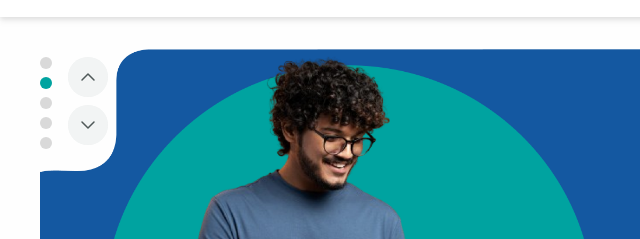
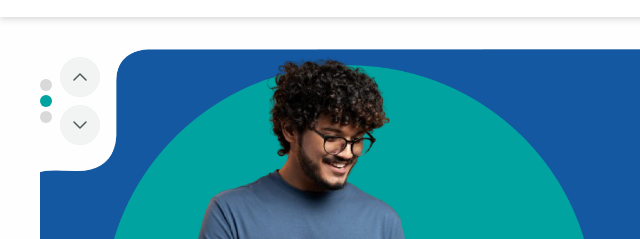
Before and after one commit to MohdFahd/Ibest, a website: page src/index.html in a window 1280 px wide. Shown: the part 183-422 px from the top of the page, 0-640 px from the left. Drawn offline with nearby package versions, Linux system fonts and the light colour scheme.

Commit message:
Update CSS styles for pagination bullets in index.html

```diff
--- a/src/index.html
+++ b/src/index.html
@@ -29,6 +29,22 @@
       .TheSans-bold {
         font-family: "TheSans-bold" !important ;
       }
+      .swiper-pagination {
+        display: flex;
+        flex-direction: column;
+        justify-content: center;
+      }
+      .swiper-pagination-bullet {
+        margin: 2px 0;
+        border-radius: 50%;
+        background-color: #d9d9d9;
+        width: 12px;
+        height: 12px;
+      }
+      .swiper-pagination-bullet-active {
+        color: #fff;
+        background: #00a3a0;
+      }
     </style>
   </head>
 
@@ -51,48 +67,6 @@
               <img src="./assets/icons/search.svg" alt="" />
             </div>
           </div>
-          <!-- <div class="mt-[26px] w-full bg-black">
-          <img src="./assets/imgs/logo.svg" class="" alt="" />
-        </div>
-        <div class="self-end">
-          <ul class="flex justify-end items-center">
-            <li class="active text-xl px-4 mx-2 my-2">
-              <a href="#">المتجر</a>
-            </li>
-            <li
-              class="text-xl text-[#AAAAAA] relative mx-2 hover:bg-[#00A3A0] hover:text-white cursor-pointer py-2 px-7 hover:rounded-xl"
-            >
-              <span
-                class="rounded-full bg-red-500 absolute text-sm w-5 h-5 text-white text-center left-2 top-0"
-                >1</span
-              >
-              <a href="#">جديد</a>
-            </li>
-            <li
-              class="text-xl text-[#AAAAAA] mx-2 hover:bg-[#00A3A0] hover:text-white cursor-pointer py-2 px-7 hover:rounded-xl"
-            >
-              <a href="#">الأكثر مبيعاً</a>
-            </li>
-
-            <li
-              class="text-xl text-[#AAAAAA] mx-2 hover:bg-[#00A3A0] hover:text-white cursor-pointer py-2 px-7 hover:rounded-xl"
-            >
-              <a href="#">عروض</a>
-            </li>
-          </ul>
-        </div>
-        <div class="mt-[26px] relative cursor-pointer">
-          <input
-            type="text"
-            class="bg-[#F2F4F4] min-w-[400px] px-3 rounded-3xl text-base h-[50px]"
-            placeholder="البحث"
-          />
-          <div
-            class="bg-[#00A3A0] rounded-full absolute w-[40px] h-[40px] flex items-center justify-center left-0 top-0 mt-1 ml-1"
-          >
-            <img src="./assets/icons/search.svg" alt="" />
-          </div>
-        </div> -->
         </div>
         <div class="flex justify-center py-5">
           <ul class="flex justify-end items-center">
@@ -127,7 +101,6 @@
     <div class="container mx-auto px-10 my-8">
       <main>
         <!-- banner -->
-
         <div class="md:flex justify-center hidden">
           <div
             class="bg-cover bg-no-repeat bg-center flex justify-between w-full relative swiper mySwiper overflow-hidden"
@@ -188,7 +161,7 @@
             </div>
             <!-- Arrows -->
             <div class="flex top-0 absolute left-0">
-              <div class="mx-4">
+              <div class="mx-2">
                 <div
                   class="w-[40px] h-[40px] bg-[#F2F4F4] rounded-full flex justify-center items-center my-2 cursor-pointer swiper-button-prev hover:bg-blue-950"
                 >
@@ -200,83 +173,15 @@
                   <img src="./assets/icons/downArrow.svg" alt="" />
                 </div>
               </div>
-              <div>
+              <div class="swiper-pagination">
                 <div
-                  class="w-[12px] h-[12px] bg-[#D9D9D9] rounded-full my-2"
-                ></div>
-                <div
-                  class="w-[12px] h-[12px] bg-[#00A3A0] rounded-full my-2"
-                ></div>
-                <div
-                  class="w-[12px] h-[12px] bg-[#D9D9D9] rounded-full my-2"
-                ></div>
-                <div
-                  class="w-[12px] h-[12px] bg-[#D9D9D9] rounded-full my-2"
-                ></div>
-                <div
-                  class="w-[12px] h-[12px] bg-[#D9D9D9] rounded-full my-2"
+                  class="w-[12px] h-[12px] bg-[#D9D9D9] rounded-full my-2 swiper-pagination-bullet"
                 ></div>
               </div>
             </div>
           </div>
         </div>
 
-        <!-- <div class="flex relative bg-black">
-          <figure class="w-full">
-            <img
-              src="./assets/imgs/VectoreHero.svg"
-              class="w-full"
-              width="100%"
-              alt=""
-            />
-          </figure>
-          <div class="absolute flex w-full">
-            <h1
-              class="The-Sa TheSans-bold text-white text-3xl my-[83px] mx-[58px]"
-            >
-              انضم الى IBest
-              <br />اكبر مجموعة في عالم الصيانة وقطع الغيار
-            </h1>
-
-            <div class="relative">
-              <div
-                class="bg-[#00A3A0] rounded-full absolute overflow-hidden left-0"
-              ></div>
-              <img src="./assets/imgs/hero.svg" alt="" class="z-20" />
-            </div>
-          </div>
-          <div class="flex top-0 absolute left-0">
-            <div class="mx-4">
-              <div
-                class="w-[40px] h-[40px] bg-[#F2F4F4] rounded-full flex justify-center items-center my-2 cursor-pointer"
-              >
-                <img src="./assets/icons/UpArrow.svg" alt="" />
-              </div>
-              <div
-                class="w-[40px] h-[40px] bg-[#F2F4F4] rounded-full flex justify-center items-center my-2 cursor-pointer"
-              >
-                <img src="./assets/icons/downArrow.svg" alt="" />
-              </div>
-            </div>
-            <div>
-              <div
-                class="w-[12px] h-[12px] bg-[#D9D9D9] rounded-full my-2"
-              ></div>
-              <div
-                class="w-[12px] h-[12px] bg-[#00A3A0] rounded-full my-2"
-              ></div>
-              <div
-                class="w-[12px] h-[12px] bg-[#D9D9D9] rounded-full my-2"
-              ></div>
-              <div
-                class="w-[12px] h-[12px] bg-[#D9D9D9] rounded-full my-2"
-              ></div>
-              <div
-                class="w-[12px] h-[12px] bg-[#D9D9D9] rounded-full my-2"
-              ></div>
-            </div>
-          </div>
-        </div> -->
         <!-- Products -->
         <section class="flex justify-center">
           <div class="flex justify-between flex-wrap my-10">
```
